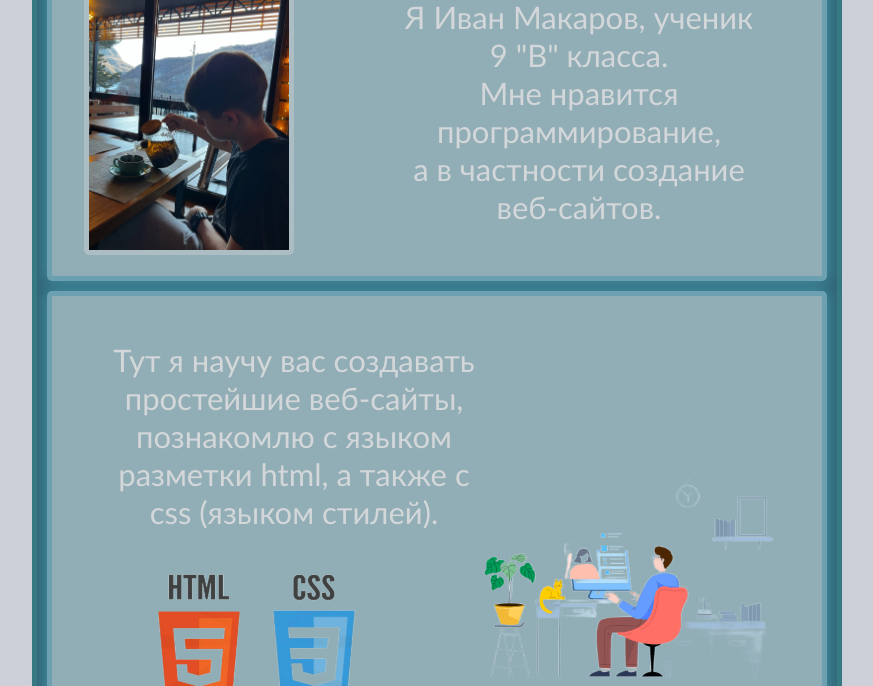
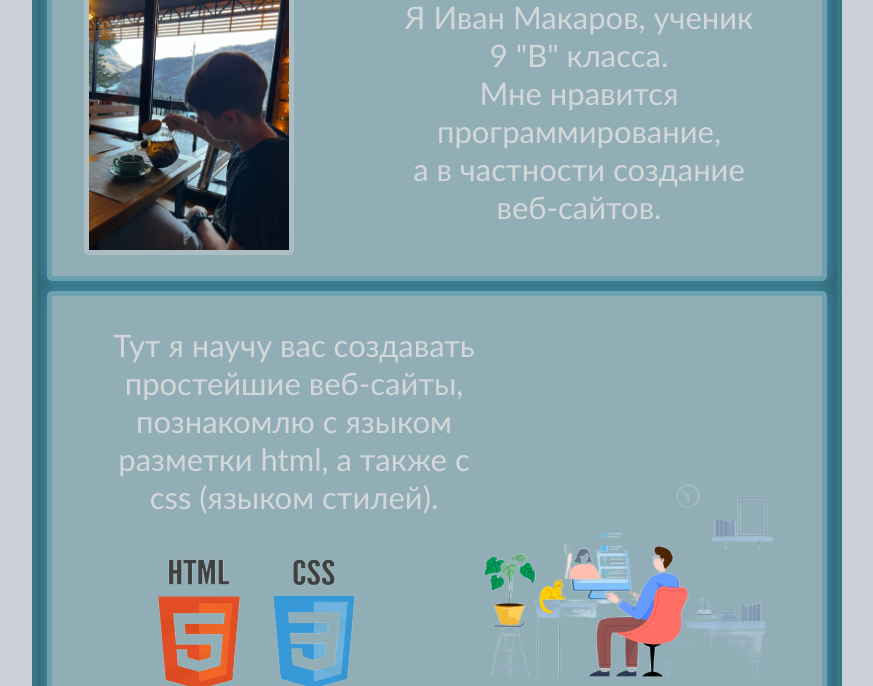
Before and after one commit to IxaneX10/School_project, a plain HTML site: page index.html in a window 1280 px wide. Shown: the part 114-800 px from the top of the page, without its empty margins (203-1076 px from the left). Drawn offline with Linux system fonts and the light colour scheme.

Commit message:
margin_top

```diff
--- a/styles.css
+++ b/styles.css
@@ -80,7 +80,7 @@ html {
 .description_2 {
     height: 200px;
     width: 380px;
-    margin: 35px 0px 0px 20px;
+    margin: 20px 0px 0px 20px;
 
 
     text-align: center;
```
